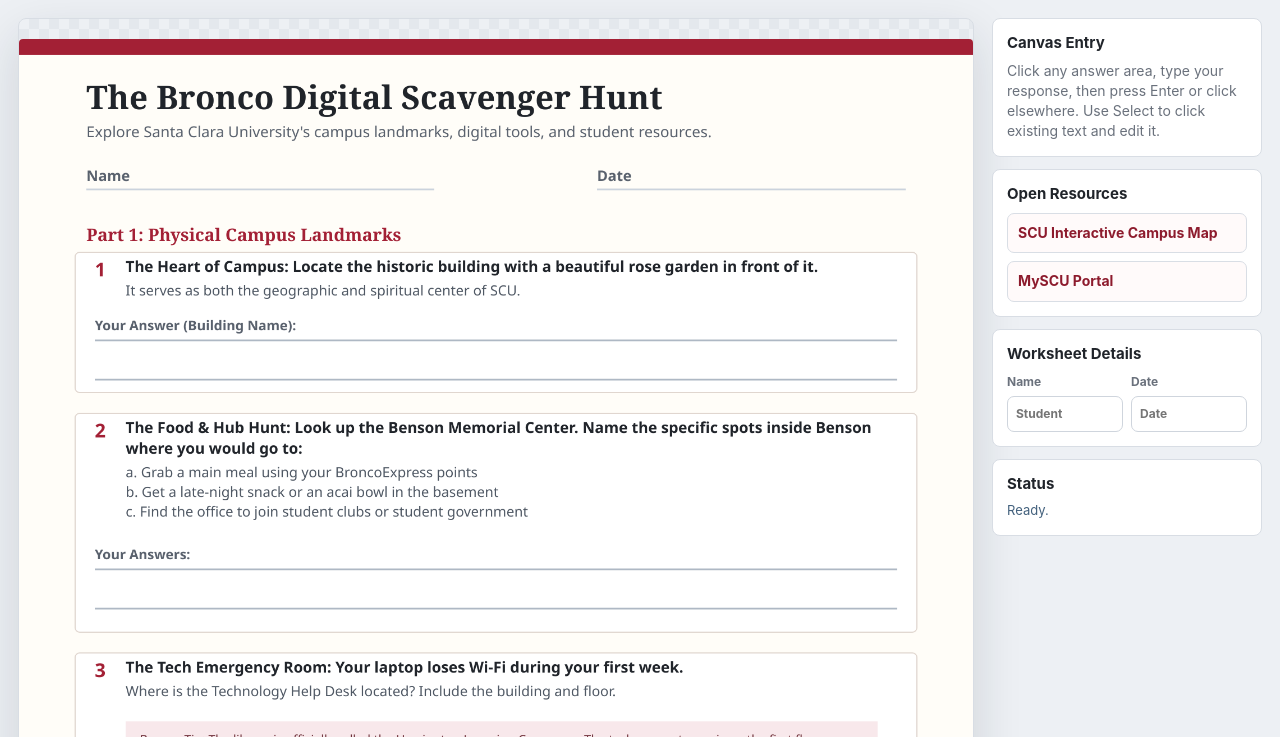
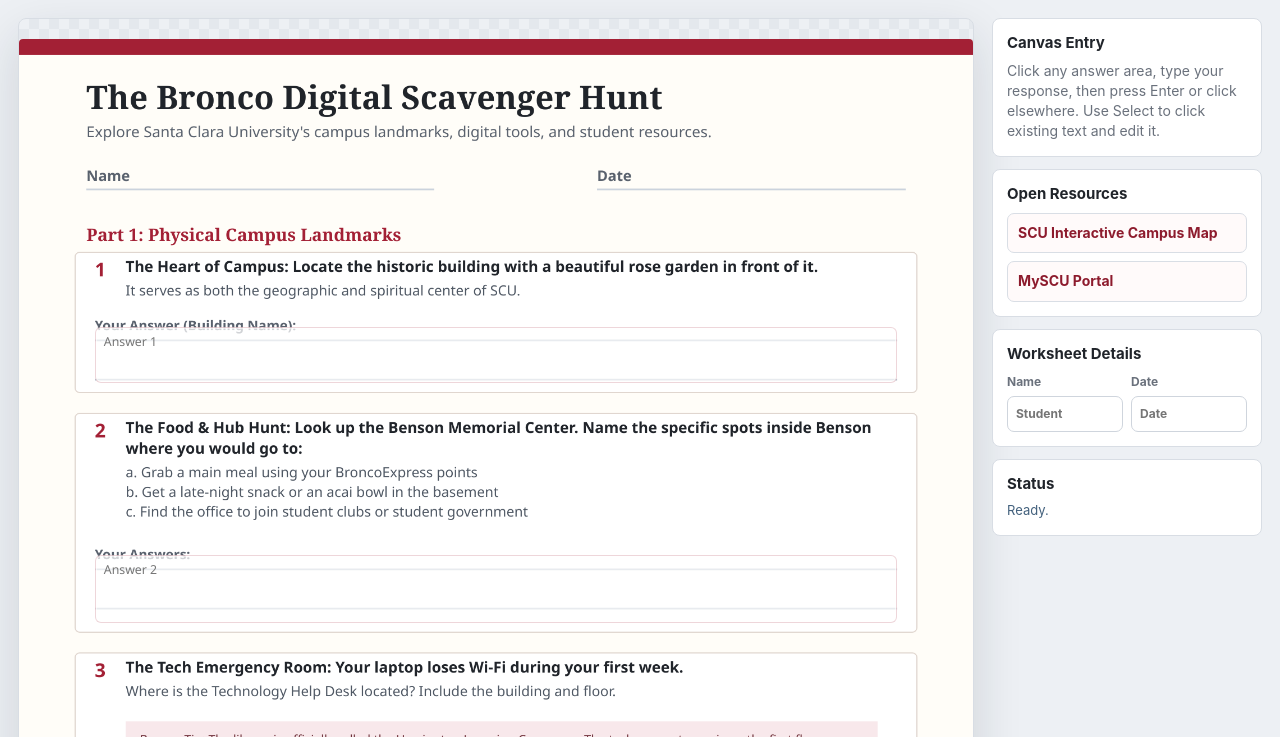
Before and after one commit to jkuczenski-glitch/Interactive-worksheet, a plain HTML site: page index.html in a window 1280 px wide. Shown: the part 63-800 px from the top of the page. Drawn offline with Linux system fonts and the light colour scheme.

Commit message:
Update index.html

```diff
--- a/index.html
+++ b/index.html
@@ -184,6 +184,34 @@
       box-shadow: 0 8px 24px rgba(11, 107, 203, 0.18);
     }
 
+    #answerLayer {
+      position: absolute;
+      inset: 0;
+      z-index: 1;
+      pointer-events: none;
+    }
+
+    .answer-box {
+      position: absolute;
+      border: 1px solid rgba(163, 32, 53, 0.18);
+      border-radius: 6px;
+      padding: 6px 8px;
+      background: rgba(255, 255, 255, 0.72);
+      color: var(--ink);
+      font: 22px "Segoe UI", Arial, sans-serif;
+      line-height: 1.25;
+      resize: none;
+      outline: none;
+      pointer-events: auto;
+      box-shadow: inset 0 0 0 1px rgba(255, 255, 255, 0.55);
+    }
+
+    .answer-box:focus {
+      border-color: var(--accent);
+      background: rgba(255, 255, 255, 0.94);
+      box-shadow: 0 0 0 3px rgba(163, 32, 53, 0.15);
+    }
+
     .side {
       align-self: start;
       display: grid;
@@ -314,6 +342,7 @@
       <div class="stage-wrap">
         <div class="stage" id="stage">
           <canvas id="worksheet" width="1700" height="3400" aria-label="Interactive worksheet canvas"></canvas>
+          <div id="answerLayer" aria-label="Worksheet answer fields"></div>
           <textarea id="textEditor" spellcheck="true" aria-label="Worksheet text entry"></textarea>
         </div>
       </div>
@@ -349,6 +378,7 @@
     const canvas = document.querySelector("#worksheet");
     const ctx = canvas.getContext("2d");
     const stage = document.querySelector("#stage");
+    const answerLayer = document.querySelector("#answerLayer");
     const editor = document.querySelector("#textEditor");
     const statusEl = document.querySelector("#status");
     const nameInput = document.querySelector("#studentName");
@@ -470,6 +500,17 @@
       }
     ];
 
+    const answerAreas = [
+      { id: "answer1", x: 135, y: 513, width: 1430, height: 100 },
+      { id: "answer2", x: 135, y: 919, width: 1430, height: 122 },
+      { id: "answer3", x: 135, y: 1256, width: 1430, height: 105 },
+      { id: "answer4", x: 135, y: 1698, width: 1430, height: 122 },
+      { id: "answer5", x: 135, y: 1985, width: 1430, height: 100 },
+      { id: "answer6", x: 135, y: 2397, width: 1430, height: 105 },
+      { id: "answer7", x: 135, y: 2714, width: 1430, height: 105 },
+      { id: "answer8", x: 135, y: 3170, width: 1430, height: 145 }
+    ];
+
     function setStatus(message) {
       statusEl.textContent = message;
     }
@@ -492,6 +533,20 @@
         top: canvasRect.top - stageRect.top + (item.y - item.size) * sy,
         width: Math.max(120, item.width * sx),
         fontSize: item.size * sy
+      };
+    }
+
+    function canvasRectToCss(area) {
+      const canvasRect = canvas.getBoundingClientRect();
+      const stageRect = stage.getBoundingClientRect();
+      const sx = canvasRect.width / canvas.width;
+      const sy = canvasRect.height / canvas.height;
+      return {
+        left: canvasRect.left - stageRect.left + area.x * sx,
+        top: canvasRect.top - stageRect.top + area.y * sy,
+        width: area.width * sx,
+        height: area.height * sy,
+        fontSize: Math.max(12, 22 * sy)
       };
     }
 
@@ -658,6 +713,19 @@
       ctx.fillText(dateInput.value, 1120, 253);
     }
 
+    function drawAnswerFields() {
+      answerAreas.forEach((area) => {
+        const input = document.querySelector(`#${area.id}`);
+        if (!input || !input.value.trim()) return;
+        const lines = wrapText(input.value.trim(), area.width - 28, 32);
+        ctx.font = "32px \"Segoe UI\", Arial, sans-serif";
+        ctx.fillStyle = "#20242a";
+        lines.forEach((line, index) => {
+          ctx.fillText(line, area.x + 14, area.y + 38 + index * 40);
+        });
+      });
+    }
+
     function drawTextItem(item, selected = false) {
       const lines = wrapText(item.text, item.width, item.size);
       const lineHeight = item.size * 1.25;
@@ -691,8 +759,36 @@
     function render() {
       drawTemplate();
       drawHeaderFields();
+      drawAnswerFields();
       state.strokes.forEach(drawStroke);
       state.textItems.forEach((item) => drawTextItem(item, item.id === state.activeTextId && editor.style.display === "none"));
+    }
+
+    function layoutAnswerBoxes() {
+      answerAreas.forEach((area) => {
+        const box = document.querySelector(`#${area.id}`);
+        if (!box) return;
+        const css = canvasRectToCss(area);
+        box.style.left = `${css.left}px`;
+        box.style.top = `${css.top}px`;
+        box.style.width = `${css.width}px`;
+        box.style.height = `${css.height}px`;
+        box.style.fontSize = `${css.fontSize}px`;
+      });
+    }
+
+    function createAnswerBoxes() {
+      answerAreas.forEach((area, index) => {
+        const box = document.createElement("textarea");
+        box.id = area.id;
+        box.className = "answer-box";
+        box.spellcheck = true;
+        box.placeholder = `Answer ${index + 1}`;
+        box.setAttribute("aria-label", `Answer ${index + 1}`);
+        box.addEventListener("input", render);
+        answerLayer.appendChild(box);
+      });
+      layoutAnswerBoxes();
     }
 
     function hitText(point) {
@@ -848,12 +944,14 @@
     [nameInput, dateInput].forEach((input) => input.addEventListener("input", render));
 
     window.addEventListener("resize", () => {
+      layoutAnswerBoxes();
       if (editor.style.display !== "none") {
         const item = state.textItems.find((entry) => entry.id === state.activeTextId);
         if (item) beginEditor(item);
       }
     });
 
+    createAnswerBoxes();
     render();
   </script>
 </body>
```
